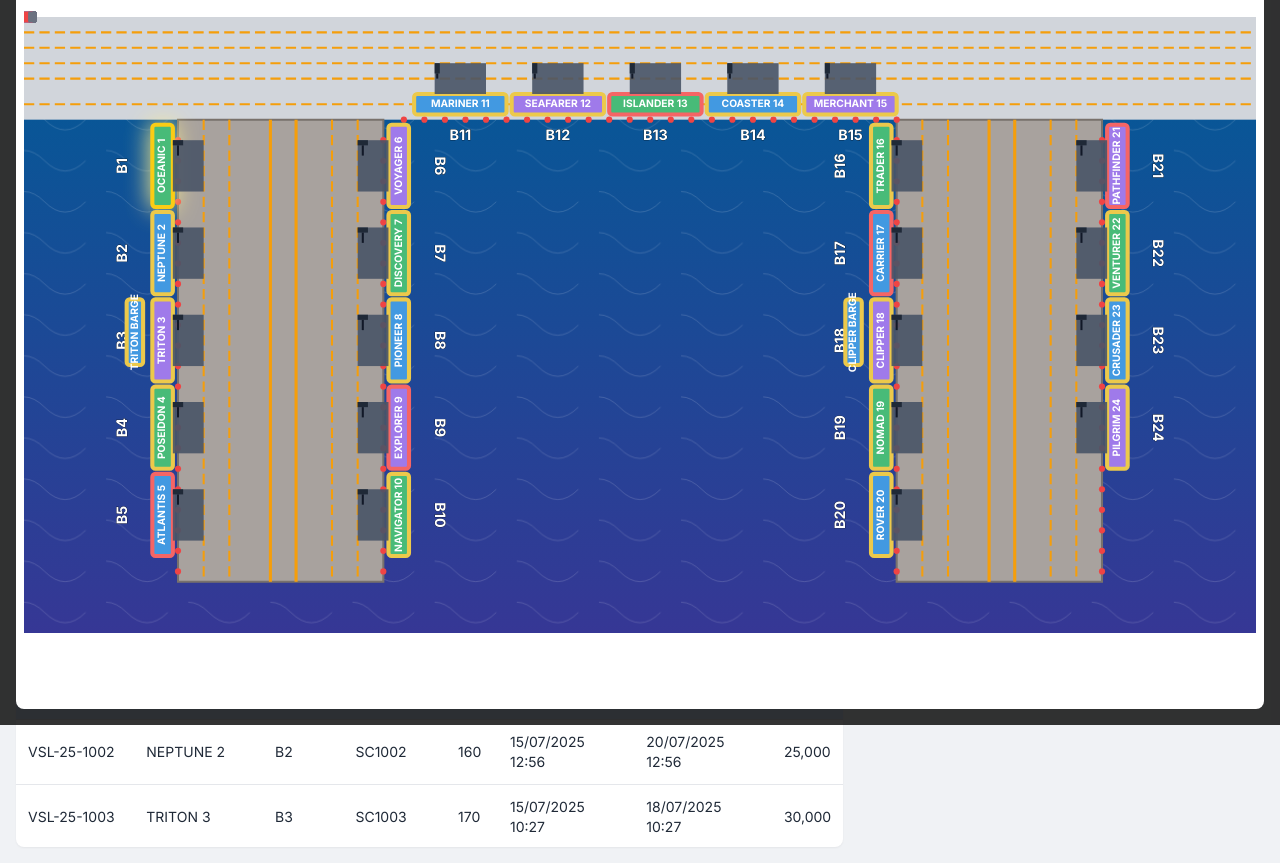
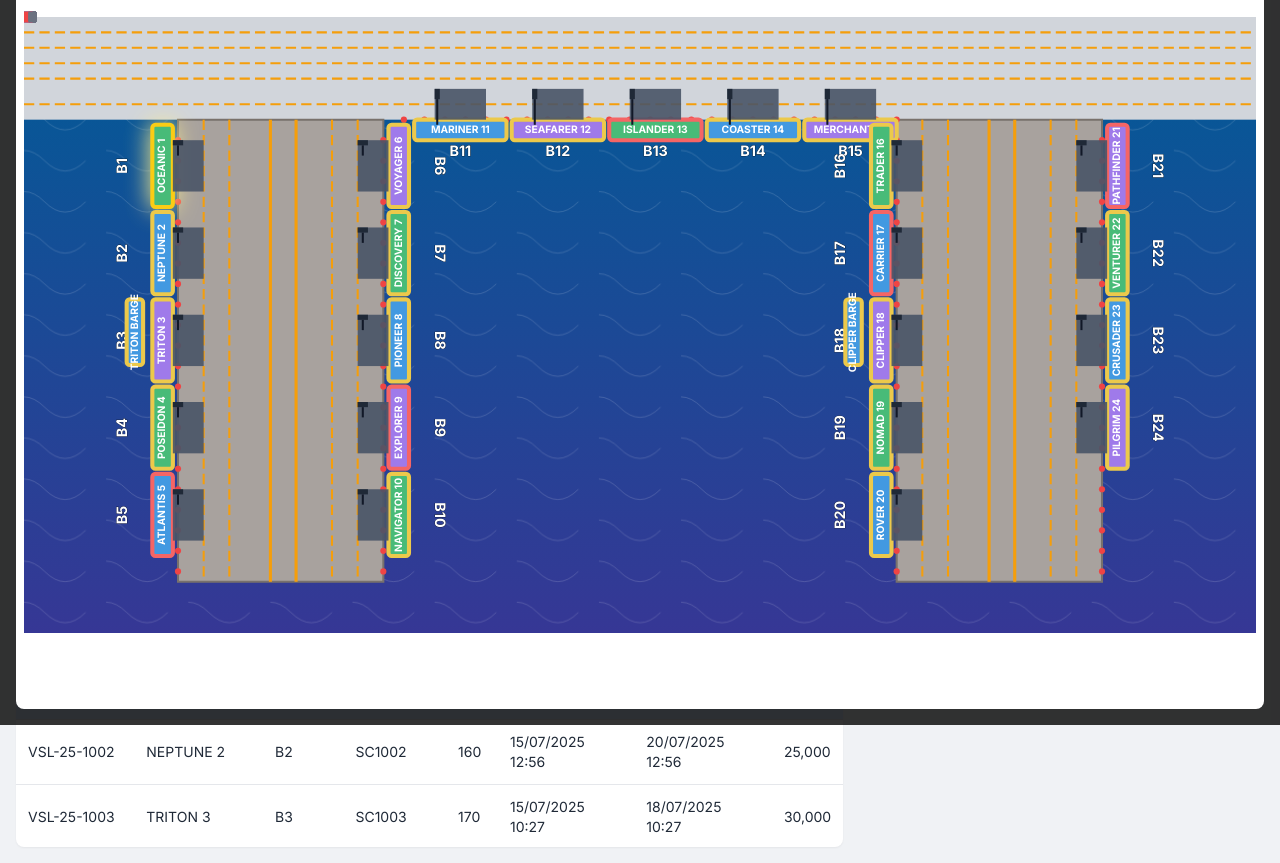
Before and after one commit to TAINIIT/berthmonitoring, a plain HTML site: page index.html in a window 1280 px wide. Shown: the part 75-938 px from the top of the page. Drawn offline with nearby package versions, Linux system fonts and the light colour scheme.

Commit message:
Add files via upload

```diff
--- a/index.html
+++ b/index.html
@@ -286,8 +286,8 @@
                 ...Array(5).fill(0).map((_, i) => ({berthNo: `B${i+1}`, x: 125, y: 105 + i * 85, width: 20, height: 80})),
                 // Pier 1 - Right Side (5 berths)
                 ...Array(5).fill(0).map((_, i) => ({berthNo: `B${i+6}`, x: 355, y: 105 + i * 85, width: 20, height: 80})),
-                // Top Connecting Pier (5 berths)
-                ...Array(5).fill(0).map((_, i) => ({berthNo: `B${i+11}`, x: 380 + i * 95, y: 75, width: 90, height: 20})),
+                // Top Connecting Pier (5 berths) - MOVED TO SEA
+                ...Array(5).fill(0).map((_, i) => ({berthNo: `B${i+11}`, x: 380 + i * 95, y: 100, width: 90, height: 20})),
                 // Pier 2 - Left Side (5 berths)
                 ...Array(5).fill(0).map((_, i) => ({berthNo: `B${i+16}`, x: 825, y: 105 + i * 85, width: 20, height: 80})),
                 // Pier 2 - Right Side (4 berths)
@@ -379,6 +379,7 @@
 
         let vesselData = generateVesselData();
         let currentVessel = null;
+        let bittPositions = []; // Mảng toàn cục để lưu trữ vị trí các bitts
 
         // --- DOM ELEMENTS ---
         const svgContainer = document.getElementById('svg-container');
@@ -460,14 +461,15 @@
                     const isWorking = vessel.status === 'working';
                     let craneX, craneY, armLength, armHeight, trolleyWidth, trolleyHeight, hookPath;
                     let trolleyAnimation = '';
+                    const isHorizontal = pos.width > pos.height;
 
-                    if (pos.y < 100) {
+                    if (isHorizontal) { // For horizontal vessels (top pier)
                         craneX = pos.x + pos.width / 2 - 25;
                         armLength = 50; armHeight = 30; trolleyWidth = 5; trolleyHeight = 10;
-                        craneY = pos.y - armHeight; // Position crane on the land side (above the pier)
-                        hookPath = `M ${trolleyWidth/2} ${trolleyHeight} V 15`;
+                        craneY = 100 - armHeight; // Place crane on the land, at the edge of the pier
+                        hookPath = `M ${trolleyWidth/2} ${trolleyHeight} V 35`; // Make hook long enough to reach over the vessel
                         if(isWorking) trolleyAnimation = `<animateTransform attributeName="transform" type="translate" values="0 0; ${armLength - trolleyWidth} 0; 0 0" dur="5s" repeatCount="indefinite" />`;
-                    } else {
+                    } else { // For vertical vessels (side piers)
                         armLength = 30; armHeight = 50; trolleyWidth = 10; trolleyHeight = 5;
                         hookPath = `M ${trolleyWidth/2} ${trolleyHeight} V 15`;
                         if(isWorking) trolleyAnimation = `<animateTransform attributeName="transform" type="translate" values="0 0; 0 ${armHeight - trolleyHeight}; 0 0" dur="5s" repeatCount="indefinite" />`;
@@ -525,18 +527,20 @@
             targetSvg.querySelector('#berth-labels-container').innerHTML = uniqueBerths.map(vessel => {
                 const pos = vessel.position;
                 let x, y, rotation = 0;
-                const offset = 25; // Increased offset for better visibility
-                let labelClass = "berth-label-sea"; // Default to sea class for visibility
+                const offset = 25;
+                let labelClass = "berth-label-sea";
+                const isHorizontal = pos.width > pos.height;
 
-                if (pos.y < 100) { // Top berths (B11-B15) -> Sea is below
+                if (isHorizontal) { // Top berths (B11-B15)
                     x = pos.x + pos.width / 2;
-                    y = pos.y + pos.height + offset;
+                    // FIX: Place the label in the sea area below the vessel for better visibility and consistency.
+                    y = pos.y + pos.height + 15;
+                    // The default class 'berth-label-sea' will be used, which has high contrast on the water.
                     rotation = 0;
                 } else { // Side Piers
                     y = pos.y + pos.height / 2;
-                    // Pier 1 is from x=150 to 350, Pier 2 is from x=850 to 1050
                     if (pos.x < 500) { // Pier 1
-                        if (pos.x < 250) {  // Left side of Pier 1, sea is to the left
+                        if (pos.x < 250) { // Left side of Pier 1, sea is to the left
                             x = pos.x - offset;
                             rotation = -90;
                         } else { // Right side of Pier 1, sea is to the right
@@ -559,6 +563,7 @@
 
 
         function renderBitts(targetSvg) {
+            bittPositions = []; // Đặt lại mảng mỗi khi render
             const bittSpacing = 20;
             let bittHTML = '';
             const pierEdges = [
@@ -578,6 +583,7 @@
                 for (let i = 1; i <= numBitts; i++) {
                     const x = edge.start.x + (dx / length) * (i * bittSpacing);
                     const y = edge.start.y + (dy / length) * (i * bittSpacing);
+                    bittPositions.push({ x, y }); // Lưu trữ tọa độ của bitt
                     bittHTML += `<circle cx="${x}" cy="${y}" r="3" fill="#ef4444" />`;
                 }
             });
@@ -623,6 +629,7 @@
             let truckHTML = '';
             const truckColors = ['#ef4444', '#3b82f6', '#10b981', '#f59e0b', '#8b5cf6', '#ec4899'];
 
+            // Lọc các tàu đang hoạt động để xe tải phục vụ
             const workingVessels = vesselData.filter(v => v.status === 'working' && !v.berthNo.includes('(DB)'));
             if (workingVessels.length === 0) {
                 targetSvg.querySelector('#truck-container-svg').innerHTML = '';
@@ -631,10 +638,11 @@
 
             const numTrucks = 25;
             for(let i=0; i < numTrucks; i++) {
+                // Chọn một tàu đang hoạt động ngẫu nhiên để xe tải đi đến
                 const targetVessel = workingVessels[i % workingVessels.length];
-                const onTopPier = targetVessel.position.y < 100;
+                const pos = targetVessel.position;
 
-                // Define lanes
+                // Xác định các làn đường cho xe tải di chuyển
                 const mainInLaneY = 85;
                 const mainOutLaneY = 60;
                 const pier1InLaneX = 265;
@@ -642,18 +650,22 @@
                 const pier2InLaneX = 965;
                 const pier2OutLaneX = 940;
 
-                const startX = -50; // Start off-screen
-                const endX = 1250; // End off-screen
+                const startX = -50; // Bắt đầu từ ngoài màn hình bên trái
+                const endX = 1250; // Kết thúc ở ngoài màn hình bên phải
 
                 let path;
                 let pauseProgress;
 
-                if (onTopPier) {
-                    const parkingX = targetVessel.position.x + targetVessel.position.width / 2;
-                    const parkingY = 45; // Parking lane above the main lanes
+                // Tính toán vị trí đỗ xe dưới cần cẩu
+                let parkingX, parkingY;
+                const isHorizontal = pos.width > pos.height;
 
-                    path = `M ${startX},${mainInLaneY} L ${parkingX},${mainInLaneY} L ${parkingX},${parkingY} ` + // Drive to parking spot
-                           `L ${parkingX},${mainOutLaneY} L ${endX},${mainOutLaneY}`; // Leave parking spot
+                if (isHorizontal) { // Cầu tàu ngang (B11-B15)
+                    parkingX = pos.x + pos.width / 2;
+                    parkingY = pos.y - 15; // Vị trí ngay trên tàu, dưới cần cẩu
+
+                    path = `M ${startX},${mainInLaneY} L ${parkingX},${mainInLaneY} L ${parkingX},${parkingY} ` + // Lái xe đến chỗ đậu
+                           `L ${parkingX},${mainOutLaneY} L ${endX},${mainOutLaneY}`; // Rời khỏi chỗ đậu
 
                     const l1 = parkingX - startX;
                     const l2 = Math.abs(parkingY - mainInLaneY);
@@ -661,45 +673,47 @@
                     const l4 = endX - parkingX;
                     const totalLength = l1 + l2 + l3 + l4;
 
-                    // Pause happens after the truck reaches the parking spot (end of l2)
                     pauseProgress = (l1 + l2) / totalLength;
 
-                } else { // Side Piers
-                    const parkingY = targetVessel.position.y + targetVessel.position.height / 2;
+                } else { // Cầu tàu dọc
+                    parkingY = pos.y + pos.height / 2;
                     let inLaneX, outLaneX;
 
-                    if (targetVessel.position.x < 500) { // Pier 1
+                    if (pos.x < 500) { // Cầu tàu 1
                         inLaneX = pier1InLaneX;
                         outLaneX = pier1OutLaneX;
-                    } else { // Pier 2
+                        parkingX = pos.x < 250 ? pos.x + pos.width + 10 : pos.x - 10; // Đỗ xe bên cạnh tàu
+                    } else { // Cầu tàu 2
                         inLaneX = pier2InLaneX;
                         outLaneX = pier2OutLaneX;
+                        parkingX = pos.x < 950 ? pos.x + pos.width + 10 : pos.x - 10; // Đỗ xe bên cạnh tàu
                     }
-                    path = `M ${startX},${mainInLaneY} L ${inLaneX},${mainInLaneY} L ${inLaneX},${parkingY} ` + // Drive to parking spot
-                           `L ${outLaneX},${parkingY} L ${outLaneX},${mainOutLaneY} L ${endX},${mainOutLaneY}`; // Leave
+                    path = `M ${startX},${mainInLaneY} L ${inLaneX},${mainInLaneY} L ${inLaneX},${parkingY} L ${parkingX},${parkingY} ` + // Lái xe đến chỗ đậu
+                           `L ${inLaneX},${parkingY} L ${outLaneX},${parkingY} L ${outLaneX},${mainOutLaneY} L ${endX},${mainOutLaneY}`; // Rời đi
 
                     const l1 = inLaneX - startX;
                     const l2 = Math.abs(parkingY - mainInLaneY);
-                    const l3 = Math.abs(outLaneX - inLaneX);
-                    const l4 = Math.abs(mainOutLaneY - parkingY);
-                    const l5 = endX - outLaneX;
-                    const totalLength = l1 + l2 + l3 + l4 + l5;
+                    const l3 = Math.abs(parkingX - inLaneX);
+                    // Các đoạn đường còn lại để tính toán tiến trình tạm dừng
+                    const l4 = Math.abs(inLaneX - parkingX);
+                    const l5 = Math.abs(outLaneX - inLaneX);
+                    const l6 = Math.abs(mainOutLaneY - parkingY);
+                    const l7 = endX - outLaneX;
+                    const totalLength = l1 + l2 + l3 + l4 + l5 + l6 + l7;
 
-                    // The pause happens after the truck reaches the parking spot (end of l2), before it turns
-                    pauseProgress = (l1 + l2) / totalLength;
+                    pauseProgress = (l1 + l2 + l3) / totalLength;
                 }
 
-
                 const totalDuration = 20 + Math.random() * 10;
-                const pauseDuration = 2; // 2 seconds pause
+                const pauseDuration = 2; // Tạm dừng 2 giây theo yêu cầu
                 const travelDuration = totalDuration - pauseDuration;
 
-                // Calculate keyTimes based on the pause happening at a specific progress point
+                // Tính toán keyTimes để chèn khoảng dừng vào hoạt ảnh
                 const timeToPause = travelDuration * pauseProgress;
                 const timeAfterPause = timeToPause + pauseDuration;
 
                 const keyTimes = `0; ${timeToPause / totalDuration}; ${timeAfterPause / totalDuration}; 1`;
-                // Set keyPoints to pause at the calculated progress point
+                // Đặt keyPoints để làm cho hoạt ảnh dừng tại điểm tiến trình đã tính
                 const keyPoints = `0; ${pauseProgress}; ${pauseProgress}; 1`;
 
                 truckHTML += `
```
